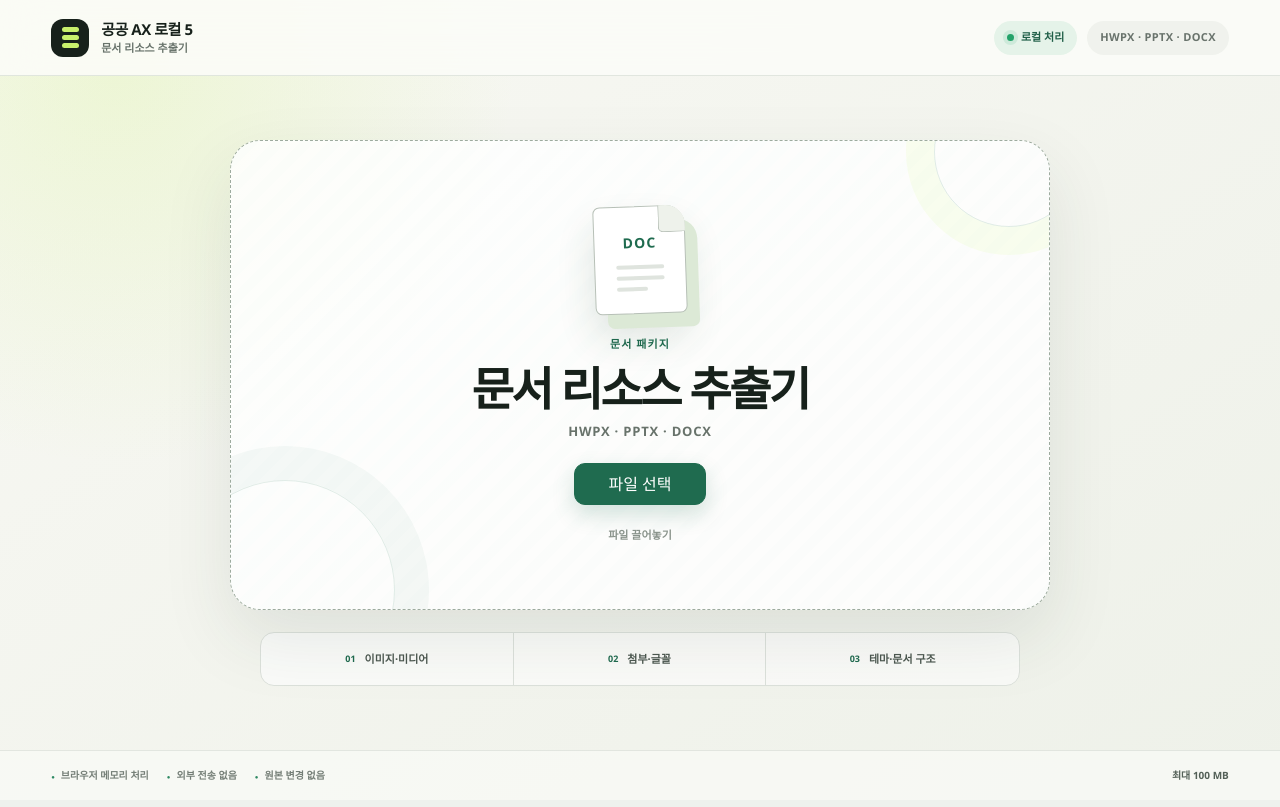
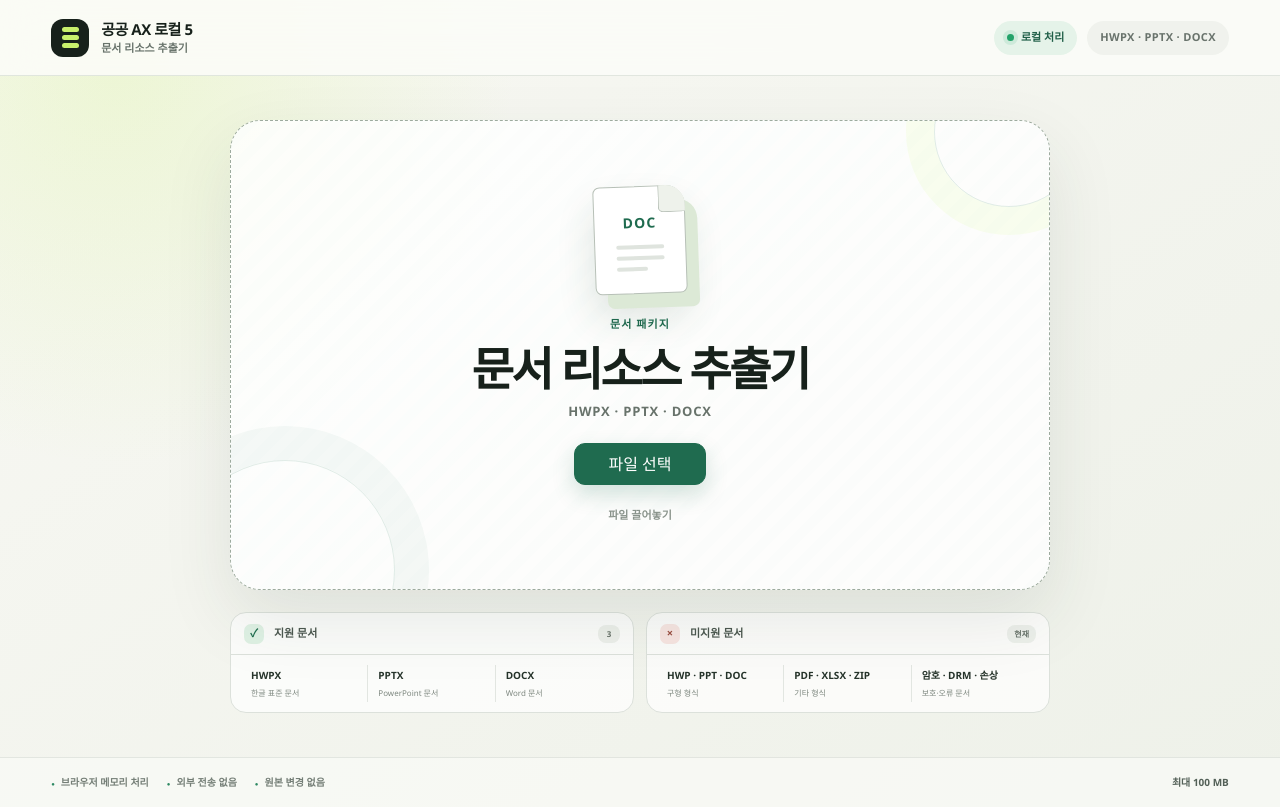
Before and after one commit to obundh/gonggong-ax-local, a Next.js app: page /series5 in a window 1280 px wide. Built offline with nearby package versions, Linux system fonts and the light colour scheme.

Commit message:
Clarify supported document formats

```diff
--- a/app/series5/page.tsx
+++ b/app/series5/page.tsx
@@ -263,10 +263,31 @@ export default function SeriesFivePage() {
         <span className={styles.dropHint}>파일 끌어놓기</span>
       </div>
 
-      <div className={styles.featureStrip} aria-label="처리 범위">
-        <span><b>01</b> 이미지·미디어</span>
-        <span><b>02</b> 첨부·글꼴</span>
-        <span><b>03</b> 테마·문서 구조</span>
+      <div className={styles.formatGuide} aria-label="지원 문서와 미지원 문서">
+        <section className={styles.supportedFormats}>
+          <header>
+            <span aria-hidden="true">✓</span>
+            <strong>지원 문서</strong>
+            <b>3</b>
+          </header>
+          <ul>
+            <li><b>HWPX</b><span>한글 표준 문서</span></li>
+            <li><b>PPTX</b><span>PowerPoint 문서</span></li>
+            <li><b>DOCX</b><span>Word 문서</span></li>
+          </ul>
+        </section>
+        <section className={styles.unsupportedFormats}>
+          <header>
+            <span aria-hidden="true">×</span>
+            <strong>미지원 문서</strong>
+            <b>현재</b>
+          </header>
+          <ul>
+            <li><b>HWP · PPT · DOC</b><span>구형 형식</span></li>
+            <li><b>PDF · XLSX · ZIP</b><span>기타 형식</span></li>
+            <li><b>암호 · DRM · 손상</b><span>보호·오류 문서</span></li>
+          </ul>
+        </section>
       </div>
     </section>
   );
@@ -285,7 +306,7 @@ export default function SeriesFivePage() {
       <div className={styles.errorMark} aria-hidden="true">!</div>
       <span className={styles.sectionLabel}>추출 실패</span>
       <h1>{error}</h1>
-      <p>암호화 문서 · 레거시 HWP · 손상 파일 제외</p>
+      <p>HWP · PPT · DOC · 암호 · DRM · 손상 파일</p>
       <button type="button" className={styles.primaryButton} onClick={reset}>다른 파일</button>
     </section>
   );
--- a/app/series5/series5.module.css
+++ b/app/series5/series5.module.css
@@ -357,35 +357,98 @@
   font-weight: 600;
 }
 
-.featureStrip {
+.formatGuide {
   display: grid;
-  width: min(760px, 100%);
-  grid-template-columns: repeat(3, 1fr);
+  width: min(820px, 100%);
+  grid-template-columns: 1fr 1fr;
+  gap: 12px;
+}
+
+.formatGuide > section {
   overflow: hidden;
   border: 1px solid var(--line);
-  border-radius: 14px;
-  background: rgba(255, 255, 255, 0.64);
+  border-radius: 16px;
+  background: rgba(255, 255, 255, 0.72);
 }
 
-.featureStrip span {
-  display: flex;
-  min-height: 52px;
+.formatGuide header {
+  display: grid;
+  min-height: 42px;
+  grid-template-columns: 22px minmax(0, 1fr) auto;
   align-items: center;
-  justify-content: center;
-  gap: 9px;
+  gap: 8px;
+  padding: 0 13px;
   color: #4c5850;
-  border-right: 1px solid var(--line);
+  border-bottom: 1px solid var(--line);
   font-size: 11px;
-  font-weight: 680;
+  font-weight: 760;
 }
 
-.featureStrip span:last-child {
+.formatGuide header > span {
+  display: grid;
+  width: 20px;
+  height: 20px;
+  place-items: center;
+  border-radius: 7px;
+  font-size: 11px;
+  font-weight: 850;
+}
+
+.supportedFormats header > span {
+  color: #1d6c4c;
+  background: #dff1e4;
+}
+
+.unsupportedFormats header > span {
+  color: #9a4d40;
+  background: #f7e5e1;
+}
+
+.formatGuide header > b {
+  min-width: 22px;
+  padding: 3px 7px;
+  border-radius: 8px;
+  color: #677269;
+  background: #ecefea;
+  font-size: 8px;
+  text-align: center;
+}
+
+.formatGuide ul {
+  display: grid;
+  grid-template-columns: repeat(3, minmax(0, 1fr));
+  margin: 0;
+  padding: 10px;
+  list-style: none;
+}
+
+.formatGuide li {
+  min-width: 0;
+  padding: 3px 10px;
+  border-right: 1px solid #e2e6e1;
+}
+
+.formatGuide li:last-child {
   border-right: 0;
 }
 
-.featureStrip b {
-  color: var(--green);
-  font-size: 9px;
+.formatGuide li b,
+.formatGuide li span {
+  display: block;
+  overflow: hidden;
+  text-overflow: ellipsis;
+  white-space: nowrap;
+}
+
+.formatGuide li b {
+  color: #26342b;
+  font-size: 10px;
+}
+
+.formatGuide li span {
+  margin-top: 4px;
+  color: #7d877f;
+  font-size: 8px;
 }
 
 .footer {
@@ -1105,18 +1168,12 @@
     border-radius: 23px;
   }
 
-  .featureStrip {
+  .formatGuide {
     grid-template-columns: 1fr;
   }
 
-  .featureStrip span {
-    min-height: 42px;
-    border-right: 0;
-    border-bottom: 1px solid var(--line);
-  }
-
-  .featureStrip span:last-child {
-    border-bottom: 0;
+  .formatGuide li {
+    padding-inline: 7px;
   }
 
   .footer {
```
Also changed, not shown: 1 other file (tests, documents, lock files or other folders).
